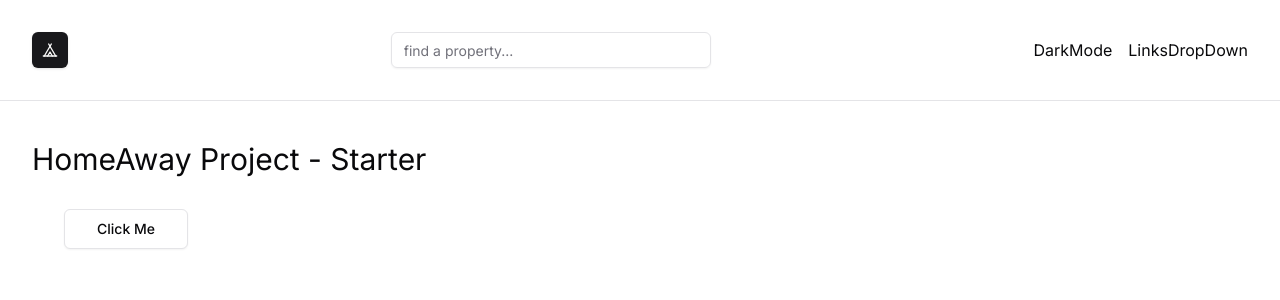
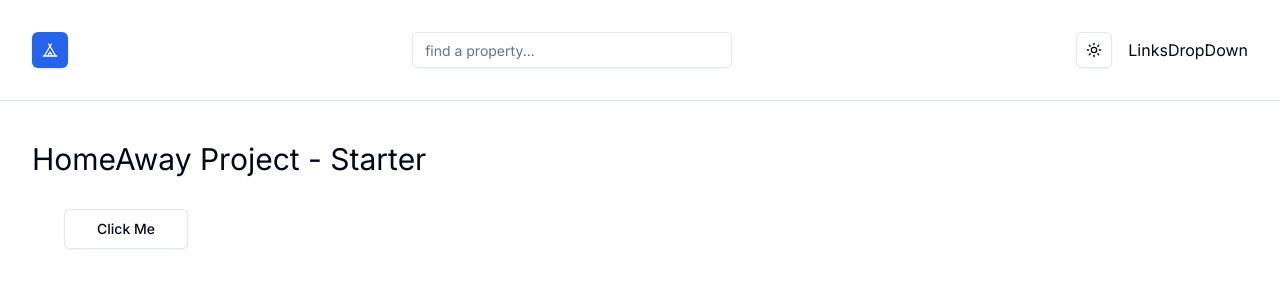
Before and after one commit to Surya-Kumar-D/Home-Away-Next-JS, a Next.js app: page / in a window 1280 px wide. Shown: the top 300 px of the page. Built offline with nearby package versions, Linux system fonts and the light colour scheme.

Commit message:
- add dark mode using next-themes and shadcn dark mode component

```diff
--- /dev/null
+++ b/app/Providers.tsx
@@ -0,0 +1,20 @@
+"use client";
+
+import { ThemeProvider } from "./theme-provider";
+
+function Providers({ children }: { children: React.ReactNode }) {
+  return (
+    <>
+      <ThemeProvider
+        attribute="class"
+        defaultTheme="system"
+        enableSystem
+        disableTransitionOnChange
+      >
+        {children}
+      </ThemeProvider>
+    </>
+  );
+}
+
+export default Providers;
--- a/app/globals.css
+++ b/app/globals.css
@@ -11,24 +11,24 @@
 @layer base {
   :root {
     --background: 0 0% 100%;
-    --foreground: 240 10% 3.9%;
+    --foreground: 222.2 84% 4.9%;
     --card: 0 0% 100%;
-    --card-foreground: 240 10% 3.9%;
+    --card-foreground: 222.2 84% 4.9%;
     --popover: 0 0% 100%;
-    --popover-foreground: 240 10% 3.9%;
-    --primary: 240 5.9% 10%;
-    --primary-foreground: 0 0% 98%;
-    --secondary: 240 4.8% 95.9%;
-    --secondary-foreground: 240 5.9% 10%;
-    --muted: 240 4.8% 95.9%;
-    --muted-foreground: 240 3.8% 46.1%;
-    --accent: 240 4.8% 95.9%;
-    --accent-foreground: 240 5.9% 10%;
+    --popover-foreground: 222.2 84% 4.9%;
+    --primary: 221.2 83.2% 53.3%;
+    --primary-foreground: 210 40% 98%;
+    --secondary: 210 40% 96.1%;
+    --secondary-foreground: 222.2 47.4% 11.2%;
+    --muted: 210 40% 96.1%;
+    --muted-foreground: 215.4 16.3% 46.9%;
+    --accent: 210 40% 96.1%;
+    --accent-foreground: 222.2 47.4% 11.2%;
     --destructive: 0 84.2% 60.2%;
-    --destructive-foreground: 0 0% 98%;
-    --border: 240 5.9% 90%;
-    --input: 240 5.9% 90%;
-    --ring: 240 10% 3.9%;
+    --destructive-foreground: 210 40% 98%;
+    --border: 214.3 31.8% 91.4%;
+    --input: 214.3 31.8% 91.4%;
+    --ring: 221.2 83.2% 53.3%;
     --radius: 0.5rem;
     --chart-1: 12 76% 61%;
     --chart-2: 173 58% 39%;
@@ -38,25 +38,25 @@
   }
 
   .dark {
-    --background: 240 10% 3.9%;
-    --foreground: 0 0% 98%;
-    --card: 240 10% 3.9%;
-    --card-foreground: 0 0% 98%;
-    --popover: 240 10% 3.9%;
-    --popover-foreground: 0 0% 98%;
-    --primary: 0 0% 98%;
-    --primary-foreground: 240 5.9% 10%;
-    --secondary: 240 3.7% 15.9%;
-    --secondary-foreground: 0 0% 98%;
-    --muted: 240 3.7% 15.9%;
-    --muted-foreground: 240 5% 64.9%;
-    --accent: 240 3.7% 15.9%;
-    --accent-foreground: 0 0% 98%;
+    --background: 222.2 84% 4.9%;
+    --foreground: 210 40% 98%;
+    --card: 222.2 84% 4.9%;
+    --card-foreground: 210 40% 98%;
+    --popover: 222.2 84% 4.9%;
+    --popover-foreground: 210 40% 98%;
+    --primary: 217.2 91.2% 59.8%;
+    --primary-foreground: 222.2 47.4% 11.2%;
+    --secondary: 217.2 32.6% 17.5%;
+    --secondary-foreground: 210 40% 98%;
+    --muted: 217.2 32.6% 17.5%;
+    --muted-foreground: 215 20.2% 65.1%;
+    --accent: 217.2 32.6% 17.5%;
+    --accent-foreground: 210 40% 98%;
     --destructive: 0 62.8% 30.6%;
-    --destructive-foreground: 0 0% 98%;
-    --border: 240 3.7% 15.9%;
-    --input: 240 3.7% 15.9%;
-    --ring: 240 4.9% 83.9%;
+    --destructive-foreground: 210 40% 98%;
+    --border: 217.2 32.6% 17.5%;
+    --input: 217.2 32.6% 17.5%;
+    --ring: 224.3 76.3% 48%;
     --chart-1: 220 70% 50%;
     --chart-2: 160 60% 45%;
     --chart-3: 30 80% 55%;
--- a/app/layout.tsx
+++ b/app/layout.tsx
@@ -2,6 +2,7 @@
 import { Inter } from "next/font/google";
 import "./globals.css";
 import NavBar from "@/components/navbar/NavBar";
+import Providers from "./Providers";
 const inter = Inter({ subsets: ["latin"] });
 
 export const metadata: Metadata = {
@@ -17,8 +18,10 @@
   return (
     <html lang="en" suppressHydrationWarning>
       <body className={inter.className}>
-        <NavBar />
-        <main className="container py-10">{children}</main>
+        <Providers>
+          <NavBar />
+          <main className="container py-10">{children}</main>
+        </Providers>
       </body>
     </html>
   );
--- /dev/null
+++ b/app/theme-provider.tsx
@@ -0,0 +1,11 @@
+"use client";
+
+import * as React from "react";
+import { ThemeProvider as NextThemesProvider } from "next-themes";
+
+export function ThemeProvider({
+  children,
+  ...props
+}: React.ComponentProps<typeof NextThemesProvider>) {
+  return <NextThemesProvider {...props}>{children}</NextThemesProvider>;
+}
--- a/components/navbar/DarkMode.tsx
+++ b/components/navbar/DarkMode.tsx
@@ -1,5 +1,40 @@
-function DarkMode() {
-  return <div>DarkMode</div>;
+"use client";
+
+import * as React from "react";
+import { Moon, Sun } from "lucide-react";
+import { useTheme } from "next-themes";
+
+import { Button } from "@/components/ui/button";
+import {
+  DropdownMenu,
+  DropdownMenuContent,
+  DropdownMenuItem,
+  DropdownMenuTrigger,
+} from "@/components/ui/dropdown-menu";
+
+export default function ModeToggle() {
+  const { setTheme } = useTheme();
+
+  return (
+    <DropdownMenu>
+      <DropdownMenuTrigger asChild>
+        <Button variant="outline" size="icon">
+          <Sun className="h-[1.2rem] w-[1.2rem] rotate-0 scale-100 transition-all dark:-rotate-90 dark:scale-0" />
+          <Moon className="absolute h-[1.2rem] w-[1.2rem] rotate-90 scale-0 transition-all dark:rotate-0 dark:scale-100" />
+          <span className="sr-only">Toggle theme</span>
+        </Button>
+      </DropdownMenuTrigger>
+      <DropdownMenuContent align="end">
+        <DropdownMenuItem onClick={() => setTheme("light")}>
+          Light
+        </DropdownMenuItem>
+        <DropdownMenuItem onClick={() => setTheme("dark")}>
+          Dark
+        </DropdownMenuItem>
+        <DropdownMenuItem onClick={() => setTheme("system")}>
+          System
+        </DropdownMenuItem>
+      </DropdownMenuContent>
+    </DropdownMenu>
+  );
 }
-
-export default DarkMode;
```
Also changed, not shown: 1 other file (tests, documents, lock files or other folders).
